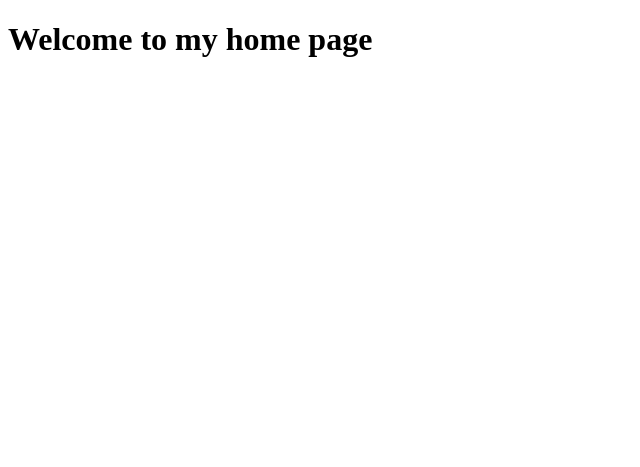
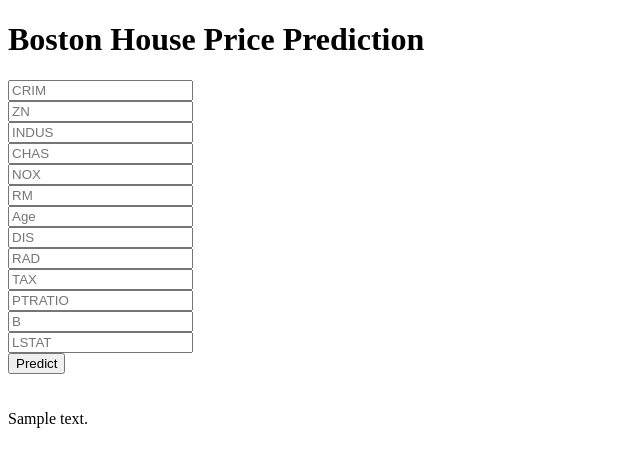
Before and after one commit to dineshtyagi1511/Boston_HousePrice_Prediction-, a Flask app: template templates/home.html in a window 1280 px wide. Shown: the top 467 px of the page, without its empty margins (0-640 px from the left). Run offline with Flask 3, Linux system fonts and the light colour scheme; the template is opened without the code that fills it: most values are stand-ins (such as "Sample title", 1, 10 or a date in 2020); parts of the project's set-up code (start-up, migrations or seed data) failed here and were passed over.

Commit message:
the  web app is ready

```diff
--- a/app.py
+++ b/app.py
@@ -8,8 +8,8 @@
 regmodel = pickle.load(open("regression.pkl","rb"))
 scaler = pickle.load(open("scaling.pkl","rb"))
 
-@app.route('/')
-def Home():
+@app.route('/')  # GET
+def home():
     return render_template("home.html")
 
 @app.route('/predict_api',methods=['POST'])
@@ -23,5 +23,15 @@
     return jsonify(output[0])
 
 
+
+@app.route('/predict', methods=['POST'])  # POST
+def predict():
+    data = [float(x) for x in request.form.values()]
+    final_input = scaler.transform(np.array(data).reshape(1, -1))
+    print(final_input)
+    output = regmodel.predict(final_input)[0]
+    return render_template("home.html", prediction_text=f"The House price prediction is ${output:.2f}k")
+
+
 if __name__ =="__main__":
     app.run(debug = True)
--- a/templates/home.html
+++ b/templates/home.html
@@ -1,14 +1,48 @@
 <!DOCTYPE html>
-<html lang="en">
+<html >
+
 <head>
-    <meta charset="UTF-8">
-    <meta name="viewport" content="width=<device-width>, initial-scale=1.0">
-    <title>Document</title>
+  <meta charset="UTF-8">
+  <title>ML API</title>
+  <link href='https://fonts.googleapis.com/css?family=Pacifico' rel='stylesheet' type='text/css'>
+<link href='https://fonts.googleapis.com/css?family=Arimo' rel='stylesheet' type='text/css'>
+<link href='https://fonts.googleapis.com/css?family=Hind:300' rel='stylesheet' type='text/css'>
+<link href='https://fonts.googleapis.com/css?family=Open+Sans+Condensed:300' rel='stylesheet' type='text/css'>
+
+
 </head>
+
 <body>
-    <h1>
-        Welcome to my home page
+ <div class="login">
+	<h1>Boston House Price Prediction</h1>
 
-    </h1>
+     <!-- Main Input For Receiving Query to our ML -->
+    <form action="{{ url_for('predict')}}"method="post">
+      <input type="text" name="CRIM" placeholder="CRIM" required="required" /><br>
+    	<input type="text" name="ZN" placeholder="ZN" required="required" /><br>
+        <input type="text" name="INDUS" placeholder="INDUS" required="required" /><br>
+        <input type="text" name="CHAS" placeholder="CHAS" required="required" /><br>
+        <input type="text" name="NOX" placeholder="NOX" required="required" /><br>
+        <input type="text" name="RM" placeholder="RM" required="required" /><br>
+        <input type="text" name="Age" placeholder="Age" required="required" /><br>
+        <input type="text" name="DIS" placeholder="DIS" required="required" /><br>
+        <input type="text" name="RAD" placeholder="RAD" required="required" /><br>
+        <input type="text" name="TAX" placeholder="TAX" required="required" /><br>
+        <input type="text" name="PTRATIO" placeholder="PTRATIO" required="required" /><br>
+        <input type="text" name="B" placeholder="B" required="required" /><br>
+        <input type="text" name="LSTAT" placeholder="LSTAT" required="required" /><br>
+
+
+
+        <button type="submit" class="btn btn-primary btn-block btn-large">Predict</button>
+    </form>
+
+   <br>
+   <br>
+
+
+ </div>
+ {{prediction_text}}
+
 </body>
 </html>
```
